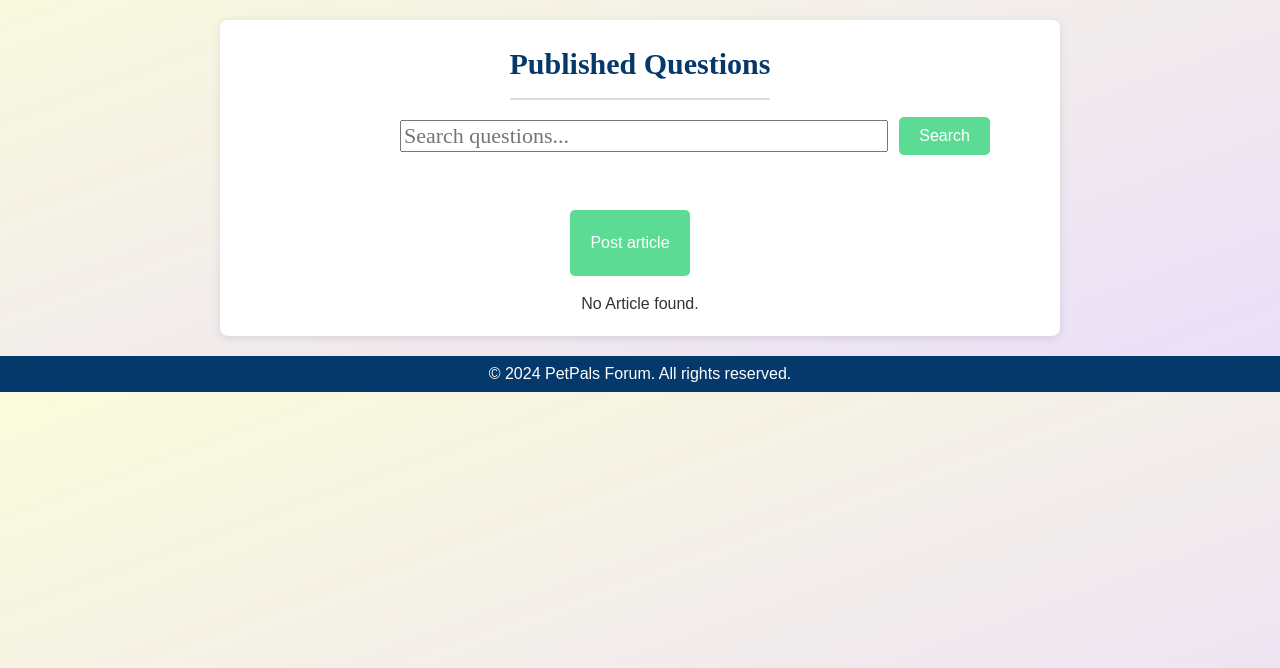
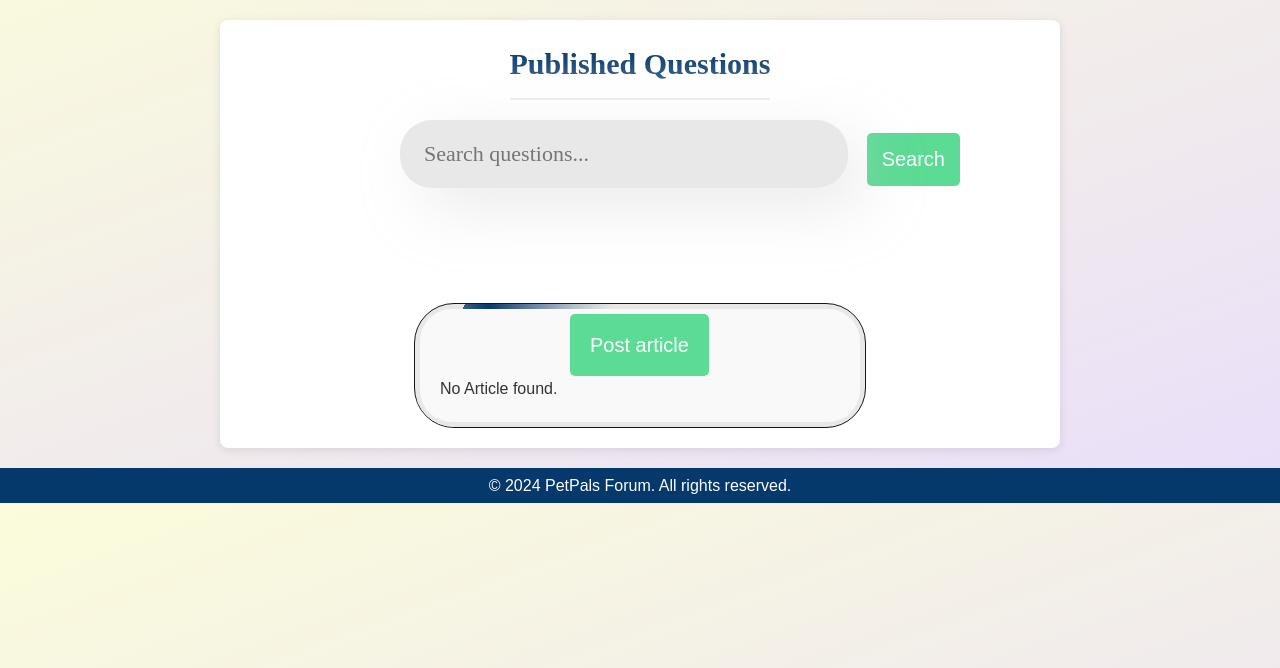
Before and after one commit to 953740669wu/CITS3403, a Flask app: page /forum_page in a window 1280 px wide. Shown: the part 98-766 px from the top of the page. Run offline with Flask 3, Linux system fonts and the light colour scheme; data that the repository does not hold is empty.

Commit message:
modify_forums2
The forums layout was changed a second time to make it more beautiful

```diff
--- a/app/static/css/forum.css
+++ b/app/static/css/forums.css
@@ -66,17 +66,17 @@ h2 {
 }
 
 .btn-primary {
-    padding: 10px  20px;
+    padding: 15px;
     float: right;
     background-color: #5CDB95; /* Green shade for buttons */
     border: none;
     border-radius: 5px;
-    font-size: 16px; /* Larger font for better readability */
+    font-size: 20px; /* Larger font for better readability */
     color: white; /* White text on the button */
     cursor: pointer;
     transition: background-color 0.3s;
-    margin-top: -35px; /* Add margin to separate from the search bar */
-    margin-right: -110px;
+    margin-top: -55px; /* Add margin to separate from the search bar */
+    margin-right: -80px;
 }
 
 .btn-primary:hover {
@@ -85,18 +85,19 @@ h2 {
 
 
 .btn-post {
-    padding: 20px;
+    padding: 20px; /* Adjust padding for better alignment */
     background-color: #5CDB95; /* Green shade for buttons */
     border: none;
     border-radius: 5px;
-    font-size: 16px; /* Larger font for better readability */
+    font-size: 20px; /* Larger font for better readability */
     color: white; /* White text on the button */
     cursor: pointer;
     transition: background-color 0.3s;
-    float: left; /* Move the button to the left */
-    margin-top: 40px; /* Add margin to separate from the search bar */
-    margin-left: -20px;
+    margin-bottom: 0px; /* Add margin to separate from the question list */
+    margin-top: 0px; /* Reset top margin */
+    margin-left: 130px;
 }
+
 
 .btn-post:hover {
     background-color: #05386B; /* Darker shade on hover */
@@ -121,6 +122,73 @@ h2 {
 
 /* Styles for the form control */
 .form-control {
-    width: 100%; /* Set the width of the search input to 100% */
-    font-size: 1.3em;
+    border: none;
+    padding: 1.5rem;
+    border-radius: 2rem;
+    background: #e8e8e8;
+    box-shadow: 20px 20px 60px #c5c5c556,
+           -20px -20px 60px #ffffff;
+    transition: 0.3s;
+    margin-right: 50px;
+    width: 400px;
+    height: 20px;
 }
+
+
+.form-control:focus {
+    outline-color: #e8e8e8;
+    background: #e8e8e8;
+    box-shadow: inset 20px 20px 60px #c5c5c5,
+           inset -20px -20px 60px #ffffff;
+    transition: 0.3s;
+   }
+
+
+.content-box {
+    border: 1px solid #181414;
+    padding: 25px;
+    border-radius: 5vmin;
+    background-color: #e8e8e8;
+    margin-top: 100px;
+    width: 400px;
+    position: relative;
+    overflow: hidden;
+    z-index: 10;
+}
+
+.content-box::before{
+    content: '';
+    width: 100%;
+    height: 100%;
+    background-color: #e8e8e8;
+    position: absolute;
+    left: -50%;
+    right: -50%;
+    width: 140%; /* Cover extra space to ensure complete coverage during rotation */
+    height: 140%;
+    background-image: conic-gradient(
+        transparent,#05386B,transparent 30%
+    );
+    z-index: -2;
+    animation: rotate 8s linear infinite;
+}
+
+@keyframes rotate {
+    from {
+        transform: rotate(0deg);
+    }
+    to {
+        transform: rotate(360deg);
+    }
+}
+
+
+
+.content-box::after{
+    content: '';
+    position: absolute;
+    inset: 0.6vmin;
+    background-color:  #f9f9f9;
+    border-radius: 4vmin;
+    z-index: -1;
+}
--- a/app/templates/forums.html
+++ b/app/templates/forums.html
@@ -4,7 +4,7 @@
 
 {% block content %}
 
-<link rel="stylesheet" href="{{ url_for('static', filename='css/forum.css') }}">
+<link rel="stylesheet" href="{{ url_for('static', filename='css/forums.css') }}">
 
 <div class="questions-container">
     <h2>Published Questions</h2>
@@ -13,6 +13,8 @@
         <input type="text" name="q" placeholder="Search questions..." class="form-control" required>
         <button type="submit" class="btn btn-primary">Search</button>
     </form>
+
+    <div class="content-box">
         <div class="mb-3">
             <a href="{{ url_for('forum_p_page') }}" class="btn btn-post">Post article</a>
         </div>
@@ -37,4 +39,6 @@
             </ul>
         {% endif %}
     </div>
+</div>
+
 {% endblock %}
```
Lines whose indentation alone changed are shown as unchanged.
